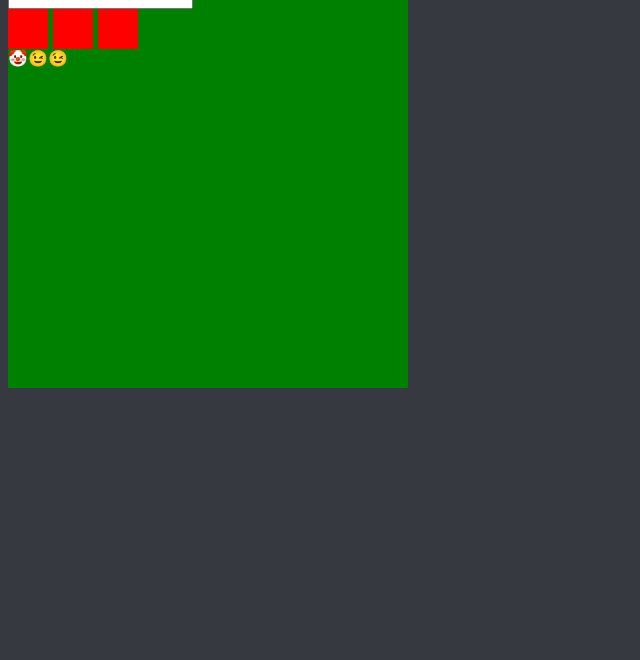
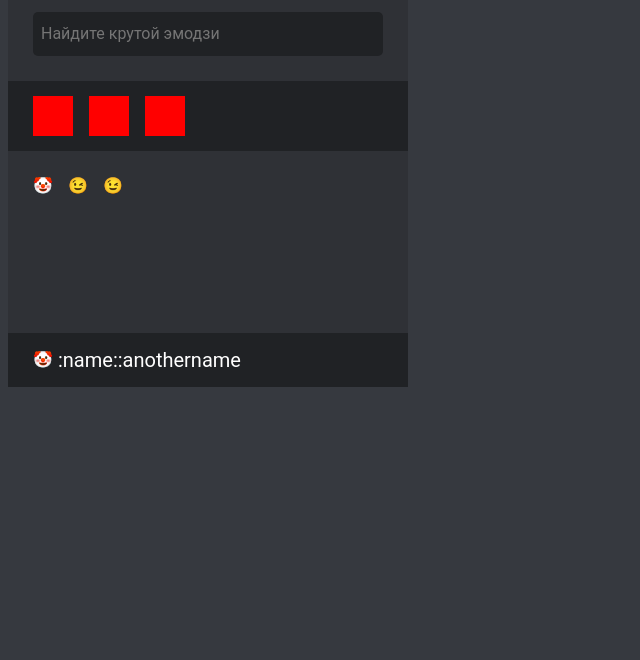
Before and after one commit to romichkuz/emoji-widget, a plain HTML site: page index.html in a window 1280 px wide. Shown: the part 140-800 px from the top of the page, without its empty margins (0-640 px from the left). Drawn offline with Linux system fonts and the light colour scheme.

Commit message:
Base html css structure

```diff
--- a/index.html
+++ b/index.html
@@ -19,14 +19,17 @@
 
 	<div class="emoji-widget">
 		<div class="emoji-widget__header">
-			<input type="text" class="emoji-widget__search-bar">
+			<div class="emoji-widget__search-bar">
+				<input type="text" class="emoji-widget__search-input" placeholder="Найдите крутой эмодзи">
+			</div>
+		</div>
+		<div class="emoji-widget__content">
 			<div class="emoji-widget__tabs">
 				<div class="emoji-widget__tab"></div>
 				<div class="emoji-widget__tab"></div>
 				<div class="emoji-widget__tab"></div>
 			</div>
-		</div>
-		<div class="emoji-widget__content">
+
 			<ul class="emoji-widget__results">
 				<li class="emoji-widget__result" data-name=":tiger:">
 					&#129313;
@@ -39,6 +42,10 @@
 				</li>
 			</ul>
 		</div>
+		<div class="emoji-widget__footer">
+			<div class="emoji-widget__current-smile">&#129313;</div>
+			<div class="emoji-widget__current-smile-name">:name::anothername</div>
+		</div>
 	</div>
 </body>
 </html>
--- a/style.css
+++ b/style.css
@@ -1,3 +1,7 @@
+* {
+    box-sizing: border-box;
+}
+
 body{
     background-color: #36393f;
 }
@@ -29,26 +33,91 @@ h1 {
 
 
 .emoji-widget {
+    display: flex;
+    flex-direction: column;
     width: 400px;
     height: 400px;
-    background: green;
+    background: #2F3136;
+}
+
+.emoji-widget__header {
+    padding-top: 25px;
+    padding-bottom: 25px;
+}
+
+.emoji-widget__header,
+.emoji-widget__tabs {
+    padding-left: 25px;
+    padding-right: 25px;
+}
+
+.emoji-widget__search-input {
+    width: 100%;
+    height: 44px;
+    padding: 0 8px;
+    background-repeat: 5px;
+    border-radius: 5px;
+    background: #202225;
+
+    color: #6D7178;
+    font-family: Roboto;
+    font-style: normal;
+    font-weight: normal;
+    font-size: 16px;
+    line-height: 19px;
+
+    outline: none;
+    border: none;
 }
 
 .emoji-widget__tabs {
     display: flex;
+    padding-top: 15px;
+    padding-bottom: 15px;
+    background: #202225;
 }
 
 .emoji-widget__tab {
     width: 40px;
     height: 40px;
     background: red;
-    margin-right: 5px;
+    margin-right: 16px;
 }
 
+.emoji-widget__content {
+    flex: 1;
+}
 
 .emoji-widget__results {
     display: flex;
     list-style: none;
-    padding: 0;
+    padding: 25px;
     margin: 0;
 }
+
+.emoji-widget__result {
+    margin-right: 15px;
+}
+
+
+.emoji-widget__current-smile {
+    margin-right: 5px;
+}
+
+.emoji-widget__current-smile-name {
+    font-family: Roboto;
+    font-style: normal;
+    font-weight: normal;
+    font-size: 20px;
+    color: #fff;
+}
+
+.emoji-widget__footer {
+    display: flex;
+    align-items: center;
+    background: #202225;
+    min-height: 44px;
+    padding: 15px 25px;
+    justify-self: flex-end;
+    width: 100%;
+}
```
